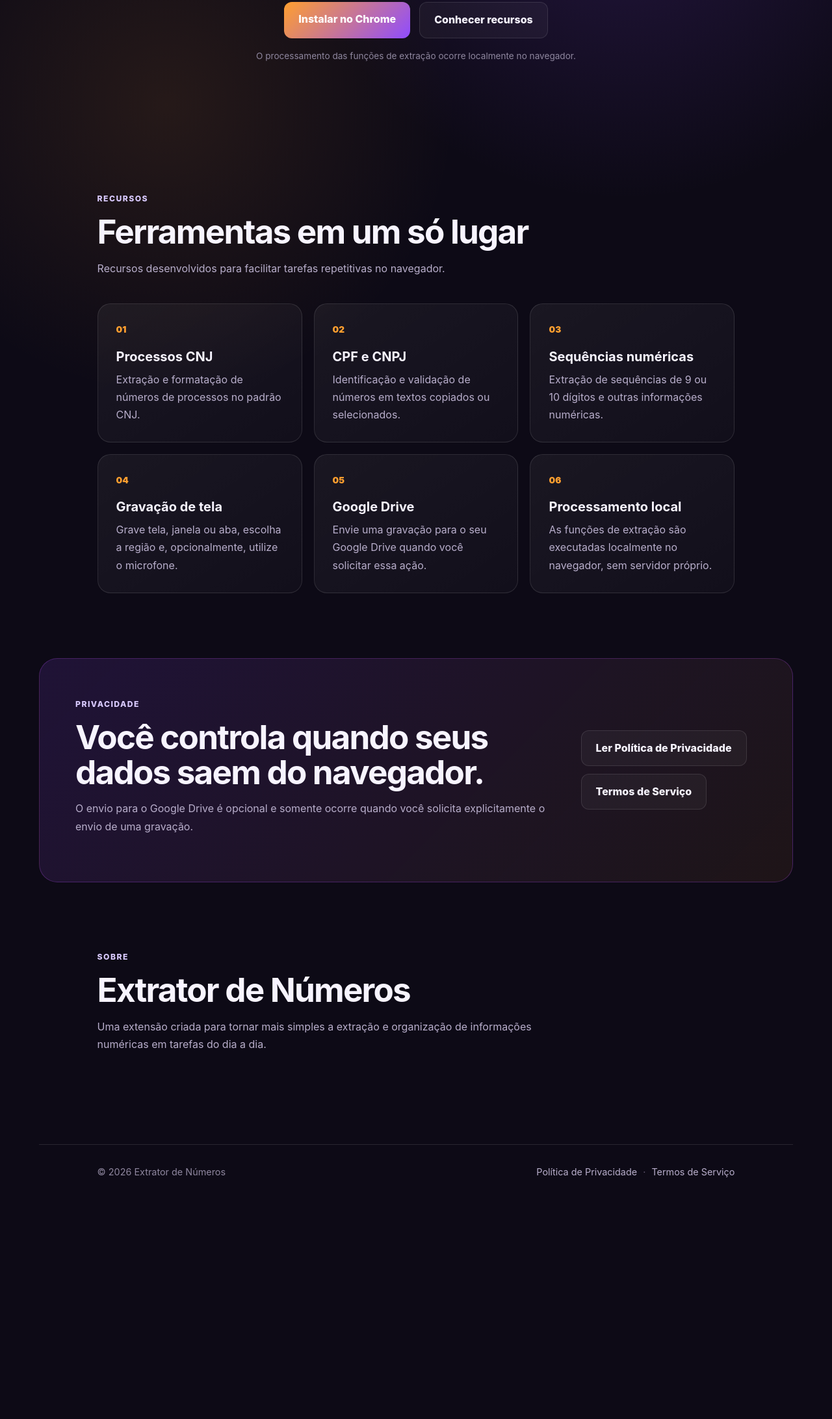
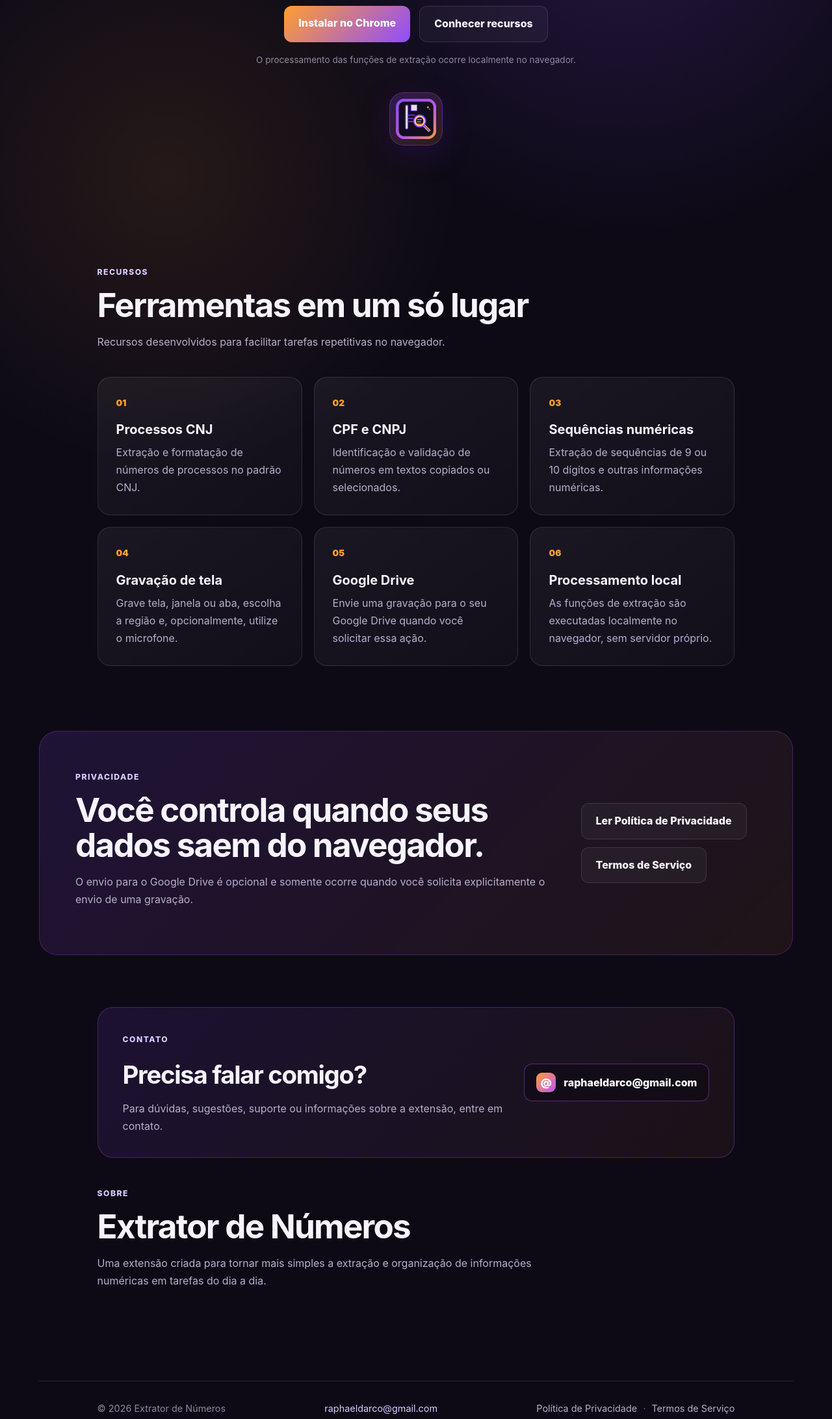
Before and after one commit to raphaeldarco/extrator_de_numeros, a browser extension: page docs/index.html in a window 1280 px wide. Shown: the part 570-2754 px from the top of the page at 65% size. Before the commit the page ends 2437 px from the top, so only its background shows below. Drawn offline with Linux system fonts and the light colour scheme.

Commit message:
Alterações feitas no arquivo index.html para melhorar a estrutura e o conteúdo da página inicial do site, inclusão de contato.

```diff
--- a/docs/index.html
+++ b/docs/index.html
@@ -12,7 +12,7 @@
   <header class="hero">
     <nav class="nav">
       <div class="brand">
-        <div class="brand-icon">✦</div>
+        <img class="brand-logo" src="assets/logo.png" alt="Logo Extrator de Números">
         <span>Extrator de Números</span>
       </div>
       <div class="nav-links">
@@ -35,6 +35,7 @@
         <a class="button secondary" href="#recursos">Conhecer recursos</a>
       </div>
       <p class="small">O processamento das funções de extração ocorre localmente no navegador.</p>
+      <div class="hero-brand-mark"><img src="assets/logo.png" alt="Extrator de Números"></div>
     </div>
   </header>
 
@@ -100,6 +101,20 @@
       </div>
     </section>
 
+    <section class="contact-section">
+      <div class="contact-card">
+        <div>
+          <span class="eyebrow">Contato</span>
+          <h2>Precisa falar comigo?</h2>
+          <p>Para dúvidas, sugestões, suporte ou informações sobre a extensão, entre em contato.</p>
+        </div>
+        <a class="contact-email" href="mailto:raphaeldarco@gmail.com">
+          <span class="contact-icon">@</span>
+          <span>raphaeldarco@gmail.com</span>
+        </a>
+      </div>
+    </section>
+
     <section class="section compact">
       <div class="section-heading">
         <span class="eyebrow">Sobre</span>
@@ -114,6 +129,7 @@
 
   <footer>
     <div>© 2026 Extrator de Números</div>
+    <div class="footer-contact"><a href="mailto:raphaeldarco@gmail.com">raphaeldarco@gmail.com</a></div>
     <div>
       <a href="privacidade.html">Política de Privacidade</a>
       <span class="footer-separator"> · </span>
--- a/docs/style.css
+++ b/docs/style.css
@@ -92,3 +92,53 @@ footer { max-width:1160px; margin:auto; padding:30px 7vw 50px; border-top:1px so
   .document-links { display:block; }
   .document-links .document-link { display:inline-block; margin-top:10px; }
 }
+
+
+/* Identidade visual v2.0 */
+.brand-logo {
+  width: 44px;
+  height: 44px;
+  object-fit: contain;
+  border-radius: 12px;
+  filter: drop-shadow(0 8px 22px rgba(143,76,255,.28));
+}
+.hero-brand-mark {
+  margin: 38px auto 0;
+  width: 82px;
+  height: 82px;
+  padding: 8px;
+  border-radius: 22px;
+  background: linear-gradient(135deg, rgba(143,76,255,.22), rgba(255,159,47,.12));
+  border: 1px solid rgba(192,82,255,.30);
+  box-shadow: 0 14px 45px rgba(70,20,140,.28);
+}
+.hero-brand-mark img { width: 100%; height: 100%; object-fit: contain; border-radius: 16px; }
+.contact-section { max-width: 1160px; margin: 0 auto; padding: 0 7vw 20px; }
+.contact-card {
+  border: 1px solid rgba(192,82,255,.28);
+  border-radius: 24px;
+  padding: 34px 38px;
+  background: linear-gradient(135deg, rgba(143,76,255,.12), rgba(255,159,47,.055));
+  display: flex; align-items: center; justify-content: space-between; gap: 30px;
+}
+.contact-card h2 { font-size: clamp(1.8rem, 3vw, 2.5rem); margin: 10px 0 5px; letter-spacing: -.035em; }
+.contact-card p { color: var(--muted); margin: 0; max-width: 650px; }
+.contact-email {
+  display: inline-flex; align-items: center; gap: 12px; padding: 13px 18px;
+  border-radius: 13px; text-decoration: none; font-weight: 800; white-space: nowrap;
+  color: white; border: 1px solid rgba(192,82,255,.42);
+  background: rgba(10,7,18,.45);
+  transition: transform .2s ease, border-color .2s ease, background .2s ease;
+}
+.contact-email:hover { transform: translateY(-2px); border-color: rgba(255,159,47,.75); background: rgba(255,255,255,.06); }
+.contact-icon {
+  width: 30px; height: 30px; display: grid; place-items: center; border-radius: 9px;
+  background: linear-gradient(135deg, var(--orange), var(--purple2)); color: white; font-weight: 900;
+}
+.footer-contact a { color: #d9caff; text-decoration: none; }
+.footer-contact a:hover { color: white; }
+@media (max-width: 800px) {
+  .contact-card { display: block; padding: 28px; }
+  .contact-email { margin-top: 22px; width: 100%; justify-content: center; }
+  .hero-brand-mark { margin-top: 30px; }
+}
```
Also changed, not shown: docs/privacidade.html (+1 -1 lines), docs/termos.html (+1 -1 lines), docs/assets/logo.png (added).
